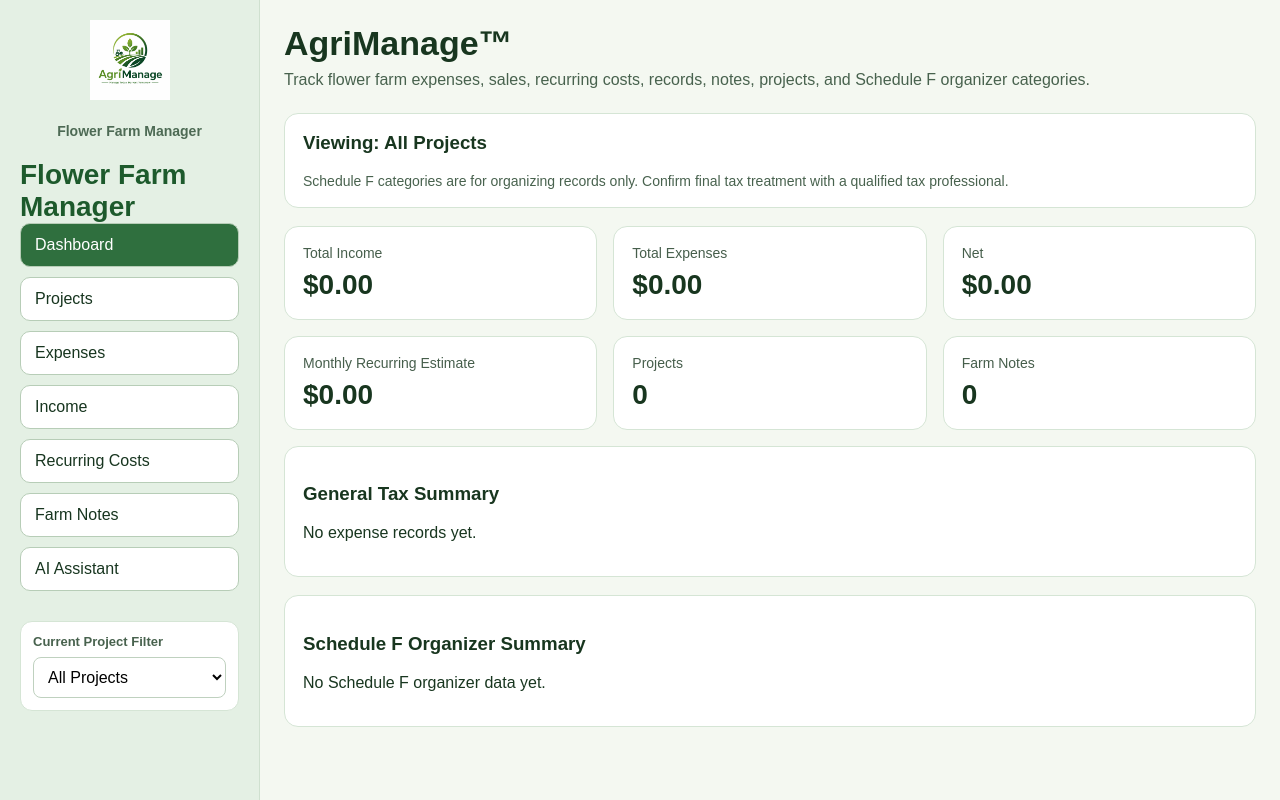
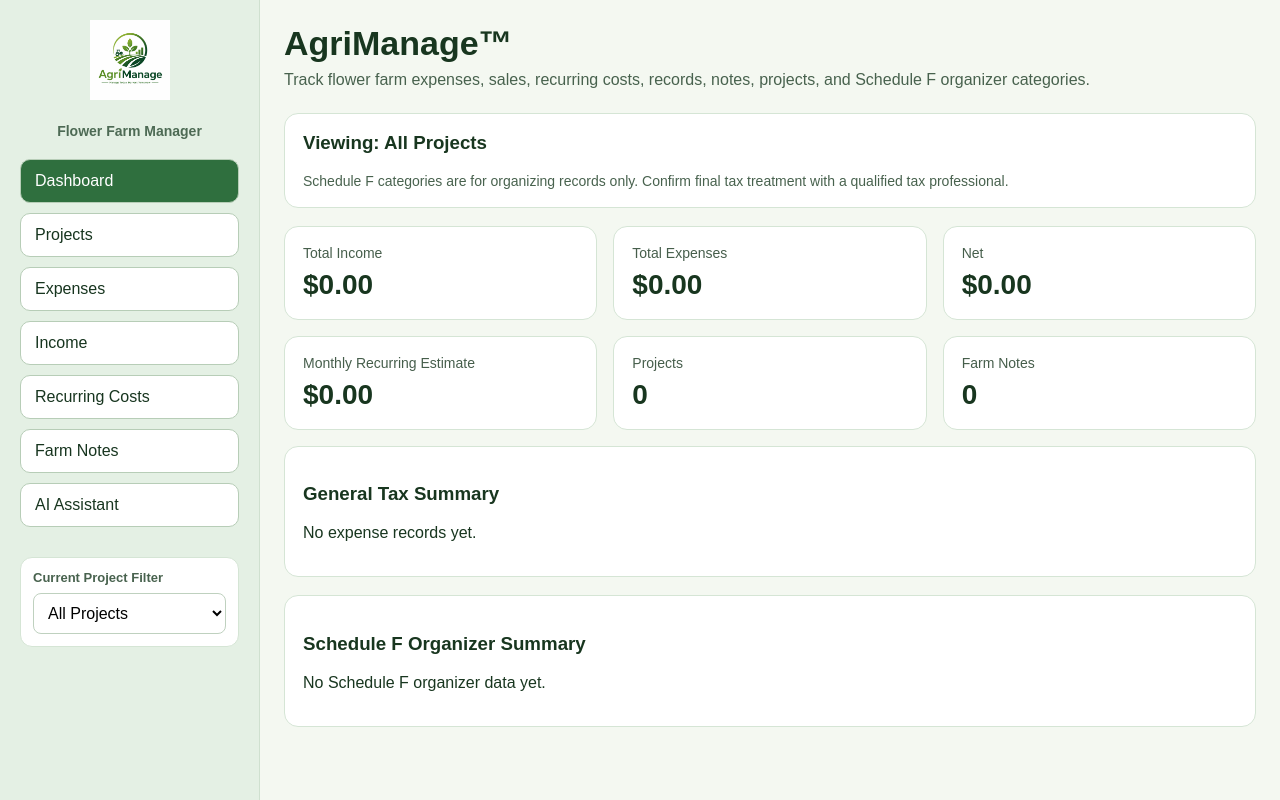
Before and after one commit to agriknowledge/agrimanage, a Next.js app: page / in a window 1280 px wide. Built offline with nearby package versions, Linux system fonts and the light colour scheme.

Commit message:
Update page.tsx

```diff
--- a/app/page.tsx
+++ b/app/page.tsx
@@ -627,9 +627,10 @@ export default function Page() {
       height={80}
       style={{ objectFit: "contain", margin: "0 auto 10px auto" }}
     />
-  <div style={styles.tagline}>Flower Farm Manager</div>
-</div>
+    <div style={{ ...styles.tagline, textAlign: "center" }}>
       Flower Farm Manager
+    </div>
+  </div>
 </div>
 
         {[
```
Lines whose indentation alone changed are shown as unchanged.
